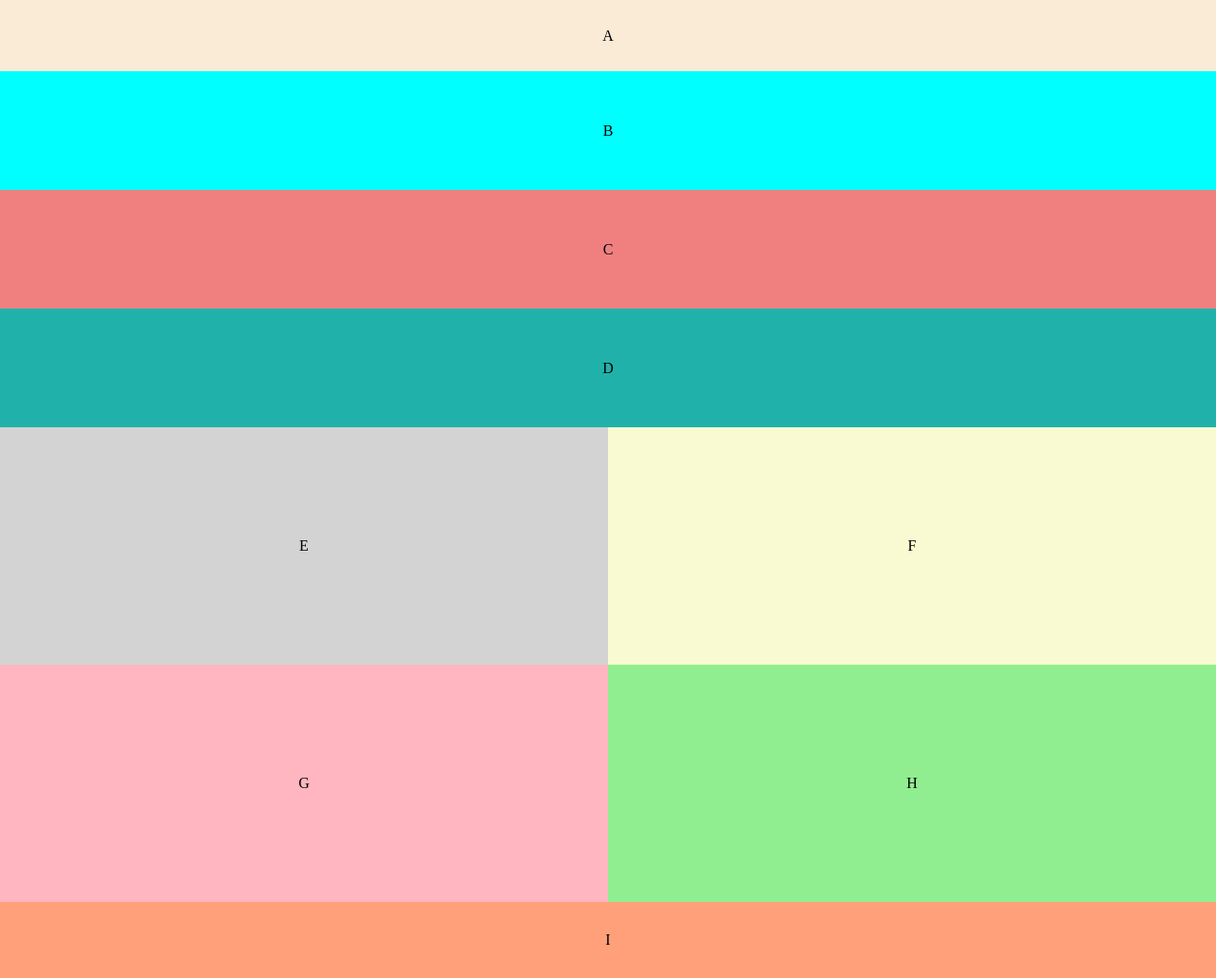
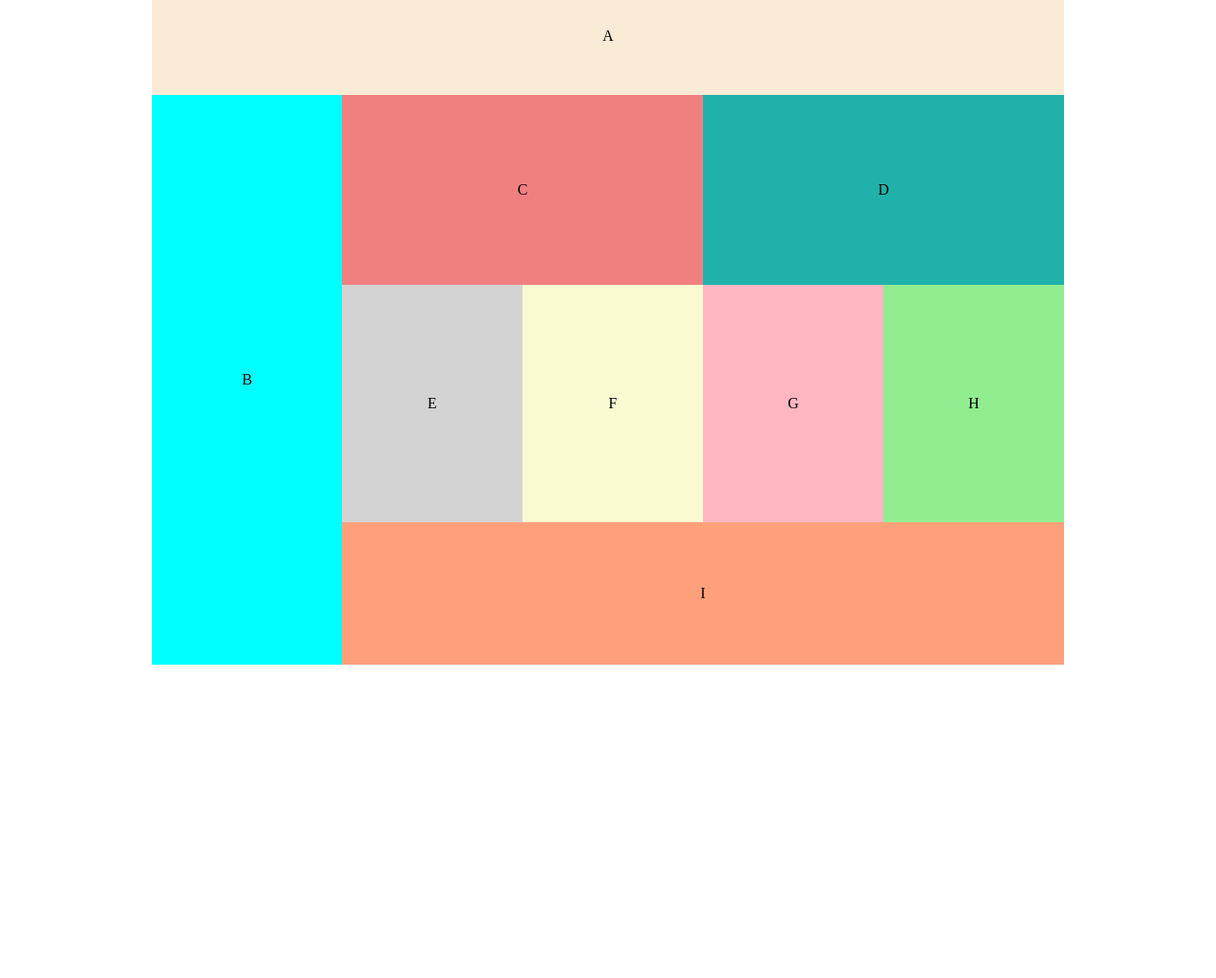
Before and after one commit to dahby/ui-challenge-1, a plain HTML site: page index.html in a window 1280 px wide. Shown: the whole page at 95% size. After the commit the page ends 800 px from the top, so only its background shows below. Drawn offline with Linux system fonts and the light colour scheme.

Commit message:
finished styling for desktop layout

```diff
--- a/index.html
+++ b/index.html
@@ -2,26 +2,26 @@
 <html>
   <head>
     <title></title>
-    <link rel="stylesheet" href="reset.css"/>
-    <link rel="stylesheet" href="base.css"/>
-    <link rel="stylesheet" href="layout.css"/>
+    <link rel="stylesheet" href="styles/reset.css"/>
+    <link rel="stylesheet" href="styles/base.css"/>
+    <link rel="stylesheet" href="styles/layout.css"/>
   </head>
   <body>
     <header>A</header>
     <aside>B</aside>
     <main>
-      <div id='c'>C</div>
-      <div id='d'>D</div>
+      <ul>
+        <li id='c'>C</li>
+        <li id='d'>D</li>
+      </ul>
     </main>
     <section>
-      <article>
-        <div id='e'>E</div>
-        <div id='f'>F</div>
-      </article>
-      <figure>
-        <div id='g'>G</div>
-        <div id='h'>H</div>
-      </figure>
+      <ul>
+        <li id='e'>E</li>
+        <li id='f'>F</li>
+        <li id='g'>G</li>
+        <li id='h'>H</li>
+      </ul>
     </section>
     <footer>I</footer>
   </body>
--- a/layout.css
+++ /dev/null
@@ -1,44 +0,0 @@
-body {
-  text-align: center;
-}
-
-header {
-  line-height: 75px;
-}
-
-aside {
-  line-height: 125px;
-}
-
-#c {
-  line-height: 125px;
-}
-
-#d {
-  line-height: 125px;
-}
-
-#e {
-  width: 50%;
-  float: left;
-  line-height: 250px;
-}
-
-#f {
-  line-height: 250px;
-}
-
-#g {
-  width: 50%;
-  float: left;
-  line-height: 250px;
-}
-
-#h {
-  line-height: 250px;
-}
-
-footer {
-  clear: both;
-  line-height: 80px;
-}
--- a/base.css
+++ b/styles/base.css
@@ -46,3 +46,46 @@ footer {
   background-color: lightsalmon;
   height: 80px;
 }
+
+@media only screen and (min-width: 800px) {
+  body {
+    max-width: 960px;
+    margin: auto;
+  }
+
+  header {
+    height: 100px;
+  }
+
+  aside {
+    height: 600px;
+  }
+
+  #c {
+    height: 200px;
+  }
+
+  #d {
+    height: 200px;
+  }
+
+  #e {
+    height: 250px;
+  }
+
+  #f {
+    height: 250px;
+  }
+
+  #g {
+    height: 250px;
+  }
+
+  #h {
+    height: 250px;
+  }
+
+  footer {
+    height: 150px;
+  }
+}
--- /dev/null
+++ b/styles/layout.css
@@ -0,0 +1,95 @@
+body {
+  text-align: center;
+}
+
+header {
+  line-height: 75px;
+}
+
+aside {
+  line-height: 125px;
+}
+
+main {
+  line-height: 125px;
+}
+
+section {
+  line-height: 250px;
+}
+
+#e {
+  width: 50%;
+  float: left;
+}
+
+#g {
+  width: 50%;
+  float: left;
+}
+
+footer {
+  clear: both;
+  line-height: 80px;
+}
+
+@media only screen and (min-width: 800px) {
+  body {
+    max-width: 960px;
+    margin: auto;
+  }
+
+  aside {
+    float: left;
+    width: 20.8333%;
+    max-width: 200px;
+    line-height: 600px;
+  }
+
+  main ul li {
+    float: left;
+    line-height: 200px;
+  }
+
+  #c {
+    width: 39.58333%;
+    max-width: 380px;
+  }
+
+  #d {
+    width: 39.58333%;
+    max-width: 380px;
+  }
+
+  section ul li {
+    float: left;
+    line-height: 250px;
+  }
+
+  #e {
+    width: 19.7916%;
+    max-width: 190px;
+  }
+
+  #f {
+    width: 19.7916%;
+    max-width: 190px;
+  }
+
+  #g {
+    width: 19.7916%;
+    max-width: 190px;
+  }
+
+  #h {
+    width: 19.7916%;
+    max-width: 190px;
+  }
+
+  footer {
+    width: 79.166667%;
+    max-width: 760px;
+    display: inline-block;
+    line-height: 150px;
+  }
+}
```
Also changed, not shown: styles/reset.css (renamed from reset.css).
